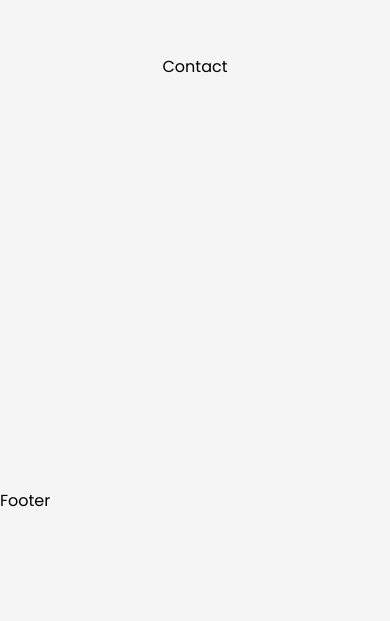
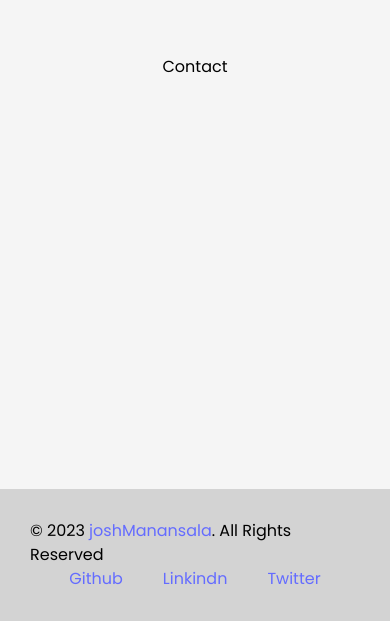
Before and after one commit to T4R0TARO/react-portfolio, a React (Vite) app: page / in a window 390 px wide. Shown: the part 2887-3508 px from the top of the page. Before the commit the page ends 3400 px from the top, so only its background shows below. Built offline with nearby package versions, Linux system fonts and the light colour scheme.

Commit message:
update footer styles and mobile styles

```diff
--- a/src/components/Footer.jsx
+++ b/src/components/Footer.jsx
@@ -1,9 +1,47 @@
 import React from "react";
+import "../styles/Footer.css";
 
 export default function Footer() {
   return (
     <footer className="footer">
-      <p>Footer</p>
+      <div className="footer__container">
+        <p className="footer__copyrite">
+          &copy; 2023{" "}
+          <a href="#" className="copyright__link">
+            joshManansala
+          </a>
+          . All Rights Reserved
+        </p>
+        <ul className="footer__list">
+          <li>
+            <a
+              href="https://github.com/T4R0TARO"
+              target="_blank"
+              className="footer__link"
+            >
+              Github
+            </a>
+          </li>
+          <li>
+            <a
+              href="https://www.linkedin.com/in/joshua-manansala-59a40279/"
+              target="_blank"
+              className="footer__link"
+            >
+              Linkindn
+            </a>
+          </li>
+          <li>
+            <a
+              href="https://twitter.com/taro_code"
+              target="_blank"
+              className="footer__link"
+            >
+              Twitter
+            </a>
+          </li>
+        </ul>
+      </div>
     </footer>
   );
 }
--- /dev/null
+++ b/src/styles/Footer.css
@@ -0,0 +1,35 @@
+/* FOOTER STYLES */
+
+.footer {
+  background: lightgray;
+  padding: 30px;
+}
+
+.footer__container {
+  display: flex;
+  justify-content: center;
+  align-items: center;
+}
+
+.footer__copyrite {
+  margin-inline: auto;
+}
+
+.footer__list {
+  margin-inline: auto;
+}
+
+.footer__list * {
+  display: inline-block;
+}
+
+.footer__list > li:not(:last-child) {
+  margin-inline-end: 40px;
+}
+
+@media (max-width: 720px) {
+  .footer__container {
+    display: flex;
+    flex-direction: column;
+  }
+}
--- a/src/styles/Header.css
+++ b/src/styles/Header.css
@@ -35,7 +35,7 @@ header {
   display: none;
 }
 
-@media (max-width: 800px) {
+@media (max-width: 842px) {
   header {
     flex-direction: column;
     align-items: flex-start;
```
